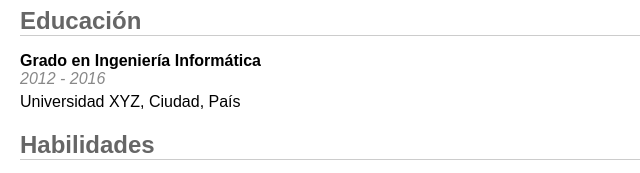
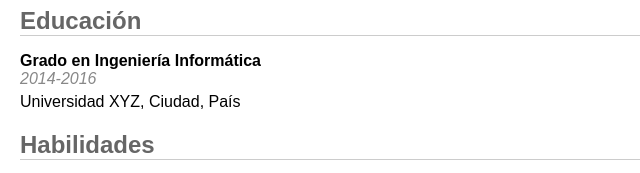
Before and after one commit to Andres-Garcia1/hojavidaa, a plain HTML site: page index.html in a window 1280 px wide. Shown: the part 436-609 px from the top of the page, 0-640 px from the left. Drawn offline with Linux system fonts and the light colour scheme.

Commit message:
sicronizacion fecha grado

```diff
--- a/index.html
+++ b/index.html
@@ -90,7 +90,7 @@
     <ul>
       <li>
         <strong>Grado en Ingeniería Informática</strong>
-        <div class="dates">2012 - 2016</div>
+        <div class="dates">2014-2016</div>
         <div class="description">
           Universidad XYZ, Ciudad, País
         </div>
```
